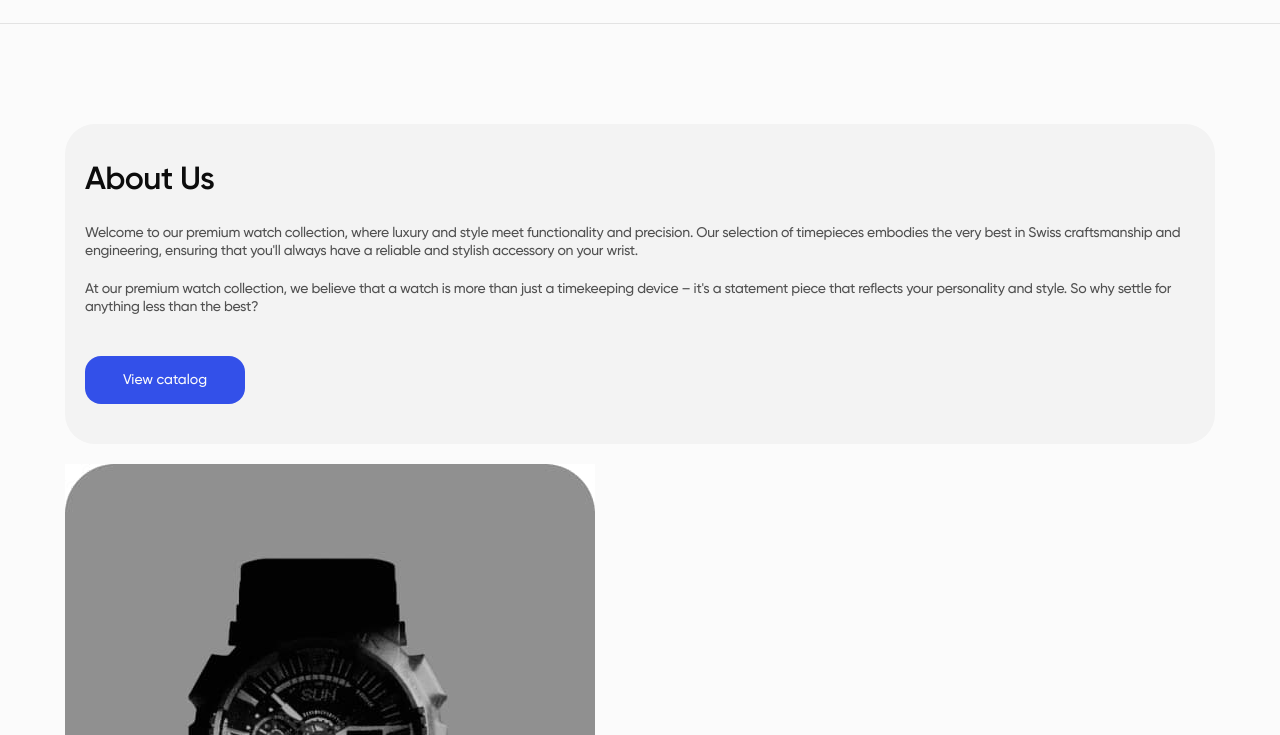
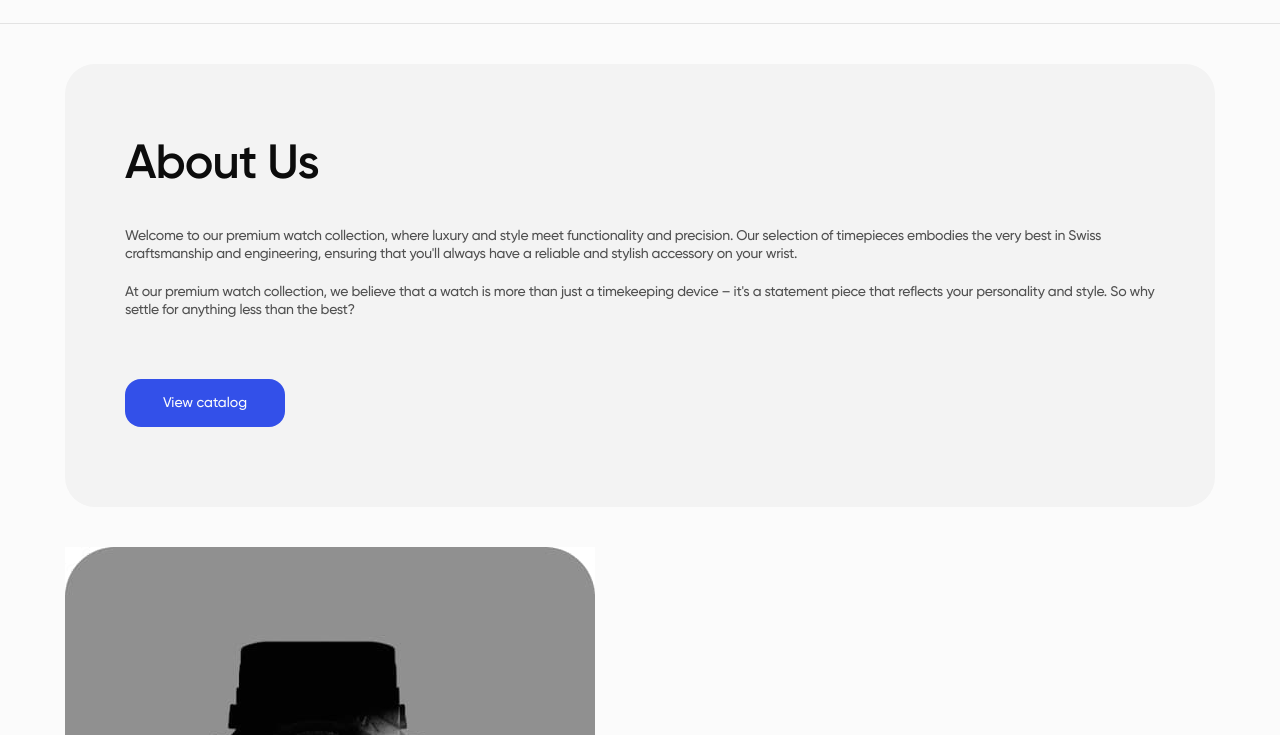
Before and after one commit to DenysOvsiienko/105-cyber-solutions-team-project, a website built with Vite: page src/index.html in a window 1280 px wide. Shown: the part 65-800 px from the top of the page. Built offline with nearby package versions, Linux system fonts and the light colour scheme; files whose address does not match are found by name.

Commit message:
update css about-us-tablet

```diff
--- a/pullrequests-list.txt
+++ b/pullrequests-list.txt
@@ -1 +1,2 @@
 https://github.com/GHUserNameDO/105-cyber-solutions-team-project/compare/catalog-piatkivska?expand=1
+1.https://github.com/GHUserNameDO/105-cyber-solutions-team-project/pull/9
--- a/src/css/about-us.css
+++ b/src/css/about-us.css
@@ -60,3 +60,25 @@
 .about-us-photo {
   border-radius: 30px;
 }
+
+@media screen and (min-width: 768px) {
+  .about-us {
+    margin: 40px 0;
+  }
+  .about-us-title {
+    font-size: 48px;
+    line-height: 0.9;
+    margin-bottom: 40px;
+  }
+  .about-us-text-container {
+    margin-bottom: 60px;
+  }
+  .about-us-text-wrapper {
+    padding: 80px 60px;
+  }
+  .about-us .container {
+    display: flex;
+    flex-direction: column;
+    gap: 40px;
+  }
+}
```
